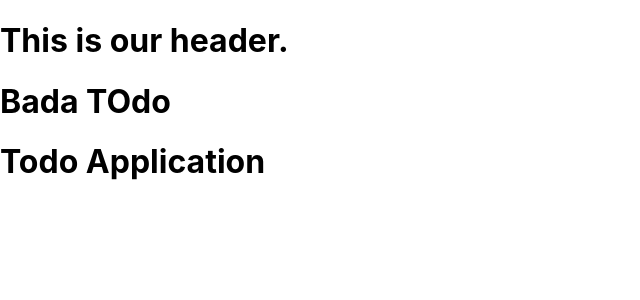
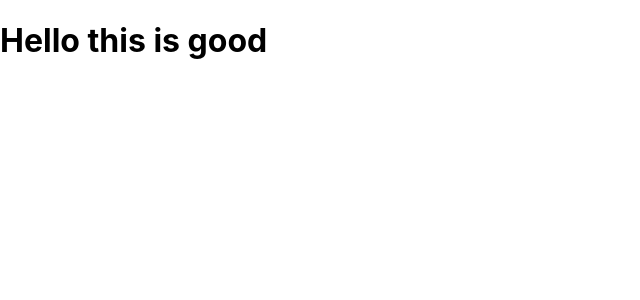
Before and after one commit to siddharthteli/react-hands-on, a React (Create React App) app: page / in a window 1280 px wide. Shown: the top 300 px of the page, without its empty margins (0-640 px from the left). Built offline with nearby package versions, Linux system fonts and the light colour scheme.

Commit message:
Add:Class impl of App in App.js Implemented:
Because:

```diff
--- a/src/App.js
+++ b/src/App.js
@@ -1,20 +1,31 @@
-import logo from "./logo.svg";
-import "./App.css";
-import Header from "./componenets/Header"
-function App() {
-  const name_app="Bada TOdo";
-  const title_app="Todo Application";
-  return (
-    <div className="container">
-      <Header/>
-     <h1>
-       {name_app}
-     </h1>
-     <h1>
-       {title_app}
-     </h1>
-    </div>
-  );
+
+// import logo from "./logo.svg";
+// import "./App.css";
+// import Header from "./componenets/Header"
+// function App() {
+//   const name_app="Bada TOdo";
+//   const title_app="Todo Application";
+//   return (
+//     <div className="container">
+//       <Header/>
+//      <h1>
+//        {name_app}
+//      </h1>
+//      <h1>
+//        {title_app}
+//      </h1>
+//     </div>
+//   );
+// }
+//export default App;
+
+//class based impl -
+
+import React from "react";
+
+class App extends React.Component{
+  render() {
+    return <h1>Hello this is good</h1>
+  }
 }
-
-export default App;
+export default App
```
